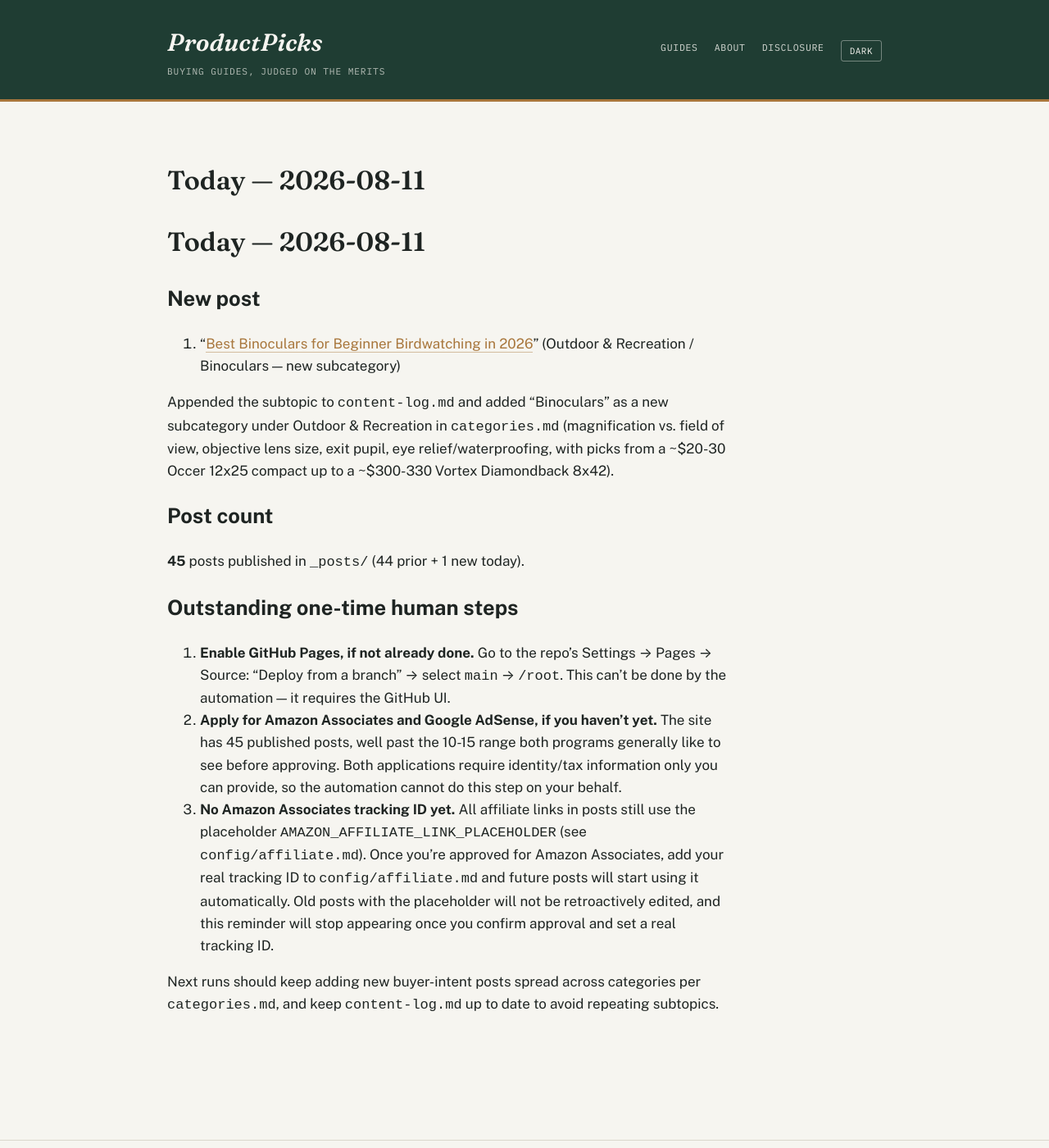
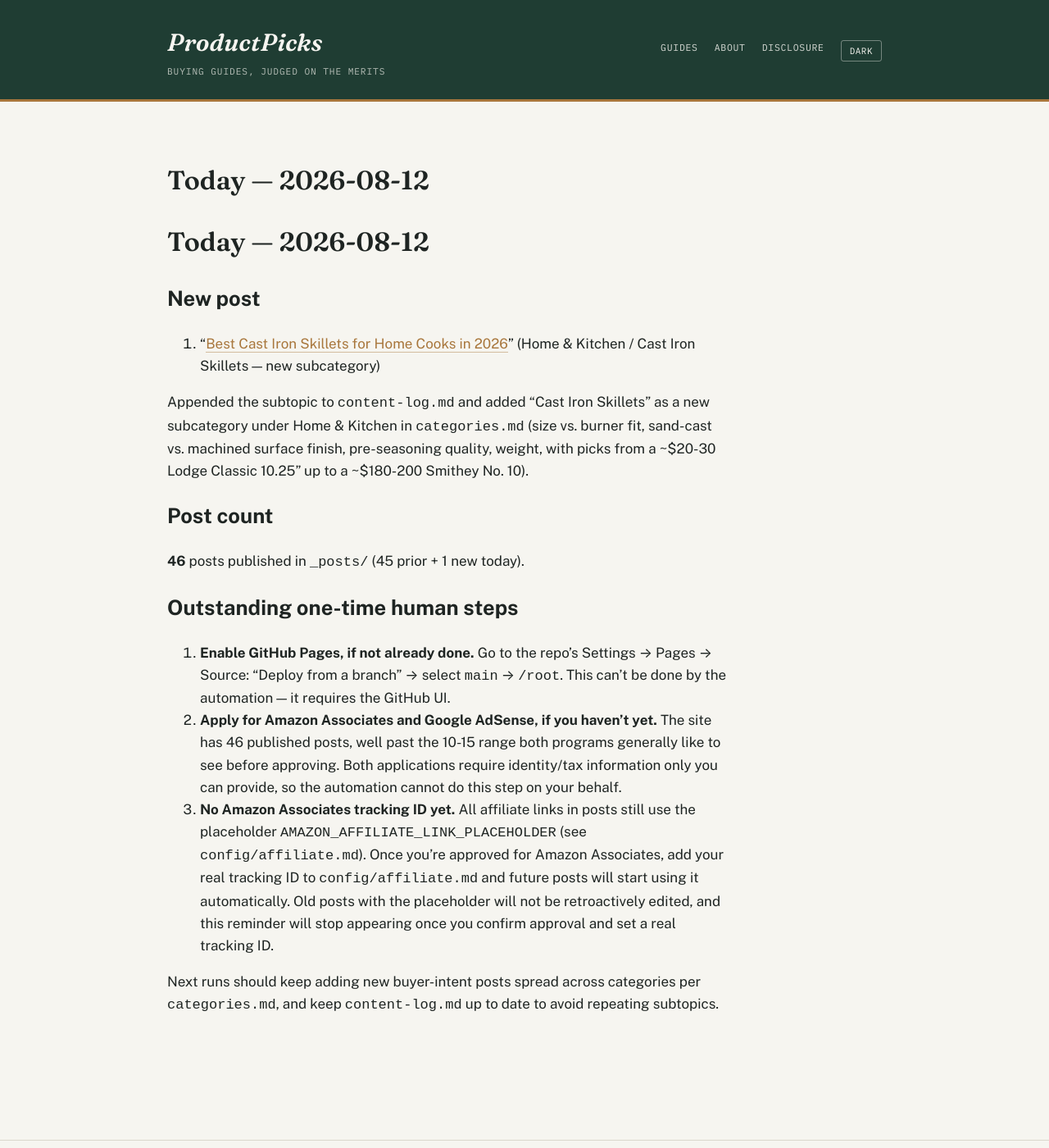
Before and after one commit to ajith198/ProductPicks, a Jekyll site: the page built from today.md, in a window 1280 px wide and 1400 px high. Shown: the whole window at 82% size. Built offline with Jekyll 4.4.1, drawn with Linux system fonts in a browser that asks for light colours; our own code applies the rules of GitHub Pages for plain Markdown files.

Commit message:
daily: 2026-08-12 new post + log update
- Add post: Best Cast Iron Skillets for Home Cooks in 2026 (Home & Kitchen)
- Update content-log.md, categories.md (new Cast Iron Skillets subcategory)
- Update today.md and TODAY.md

Co-Authored-By: Claude Sonnet 5 <noreply@anthropic.com>
Claude-Session: https://claude.ai/code/session_016oyzLnTtFwzTiGRm1KYZ9k

```diff
--- a/categories.md
+++ b/categories.md
@@ -1,6 +1,6 @@
 # Categories & expansion strategy
 
-**Status: multi-category, as of 2026-07-12. Updated 2026-08-11.** ProductPicks started as a pickleball-only site (see `niche.md` for that original research). This file governs the site now that it has expanded into multiple product verticals, and is the doc future automated/daily runs should consult when choosing what to write next.
+**Status: multi-category, as of 2026-07-12. Updated 2026-08-12.** ProductPicks started as a pickleball-only site (see `niche.md` for that original research). This file governs the site now that it has expanded into multiple product verticals, and is the doc future automated/daily runs should consult when choosing what to write next.
 
 ## Front matter taxonomy
 
@@ -20,7 +20,7 @@ These two fields drive the Category / Type / Year filters in the search bar on t
 | Category | Subcategories covered so far |
 |---|---|
 | Sports | Pickleball, Soccer, Tennis, Cycling, Running, Yoga, Golf, Basketball, Badminton, Swimming, Baseball |
-| Home & Kitchen | Coffee Makers, Electric Kettles, Blenders, Air Fryers, Toaster Ovens, Rice Cookers, Stand Mixers, Robot Vacuums, Espresso Machines, Pressure Cookers, Food Processors, Knife Sets |
+| Home & Kitchen | Coffee Makers, Electric Kettles, Blenders, Air Fryers, Toaster Ovens, Rice Cookers, Stand Mixers, Robot Vacuums, Espresso Machines, Pressure Cookers, Food Processors, Knife Sets, Cast Iron Skillets |
 | Outdoor & Recreation | Camping Tents, Sleeping Bags, Headlamps, Hiking Boots, Camp Stoves, Water Filters, Trekking Poles, Coolers, Backpacking Backpacks, Camp Chairs, Camping Lanterns, Fishing, Rain Jackets, Binoculars |
 
 New subcategories can be added freely within an existing category. New top-level categories should only be added when there's a genuine cluster of buyer-intent content planned for it (not a one-off post) — keep the category list short enough that the dropdown filter stays useful.
--- a/today.md
+++ b/today.md
@@ -1,19 +1,19 @@
-# Today — 2026-08-11
+# Today — 2026-08-12
 
 ## New post
 
-1. "[Best Binoculars for Beginner Birdwatching in 2026](/outdoor-recreation/buying-guides/best-binoculars-for-beginner-birdwatching/)" (Outdoor & Recreation / Binoculars — new subcategory)
+1. "[Best Cast Iron Skillets for Home Cooks in 2026](/home-kitchen/buying-guides/best-cast-iron-skillets-for-home-cooks/)" (Home & Kitchen / Cast Iron Skillets — new subcategory)
 
-Appended the subtopic to `content-log.md` and added "Binoculars" as a new subcategory under Outdoor & Recreation in `categories.md` (magnification vs. field of view, objective lens size, exit pupil, eye relief/waterproofing, with picks from a ~$20-30 Occer 12x25 compact up to a ~$300-330 Vortex Diamondback 8x42).
+Appended the subtopic to `content-log.md` and added "Cast Iron Skillets" as a new subcategory under Home & Kitchen in `categories.md` (size vs. burner fit, sand-cast vs. machined surface finish, pre-seasoning quality, weight, with picks from a ~$20-30 Lodge Classic 10.25" up to a ~$180-200 Smithey No. 10).
 
 ## Post count
 
-**45** posts published in `_posts/` (44 prior + 1 new today).
+**46** posts published in `_posts/` (45 prior + 1 new today).
 
 ## Outstanding one-time human steps
 
 1. **Enable GitHub Pages, if not already done.** Go to the repo's Settings → Pages → Source: "Deploy from a branch" → select `main` → `/root`. This can't be done by the automation — it requires the GitHub UI.
-2. **Apply for Amazon Associates and Google AdSense, if you haven't yet.** The site has 45 published posts, well past the 10-15 range both programs generally like to see before approving. Both applications require identity/tax information only you can provide, so the automation cannot do this step on your behalf.
+2. **Apply for Amazon Associates and Google AdSense, if you haven't yet.** The site has 46 published posts, well past the 10-15 range both programs generally like to see before approving. Both applications require identity/tax information only you can provide, so the automation cannot do this step on your behalf.
 3. **No Amazon Associates tracking ID yet.** All affiliate links in posts still use the placeholder `AMAZON_AFFILIATE_LINK_PLACEHOLDER` (see `config/affiliate.md`). Once you're approved for Amazon Associates, add your real tracking ID to `config/affiliate.md` and future posts will start using it automatically. Old posts with the placeholder will not be retroactively edited, and this reminder will stop appearing once you confirm approval and set a real tracking ID.
 
 Next runs should keep adding new buyer-intent posts spread across categories per `categories.md`, and keep `content-log.md` up to date to avoid repeating subtopics.
```
Also changed, not shown: TODAY.md (+1 -1 lines), _posts/2026-08-12-best-cast-iron-skillets-for-home-cooks.md (added, +56 -0 lines), content-log.md (+1 -0 lines).
